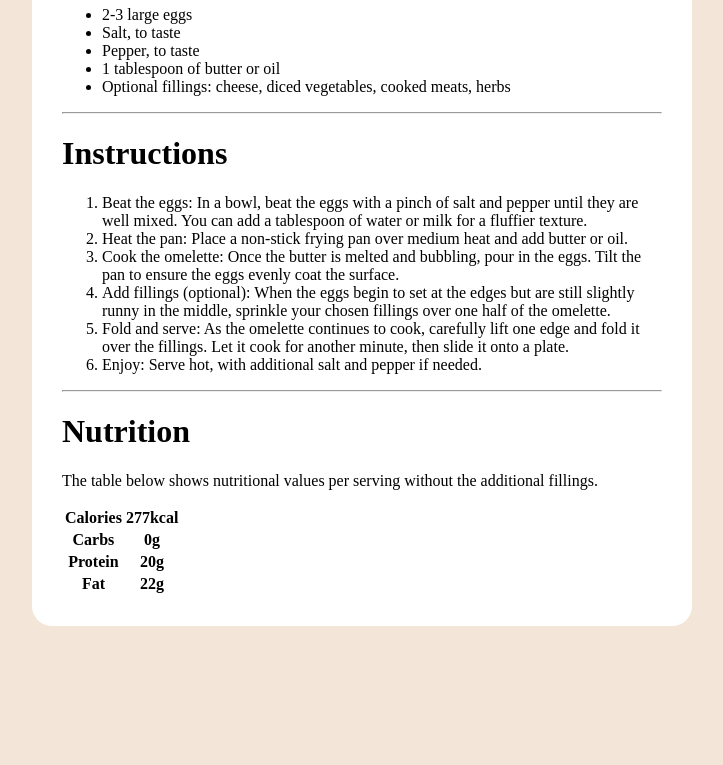
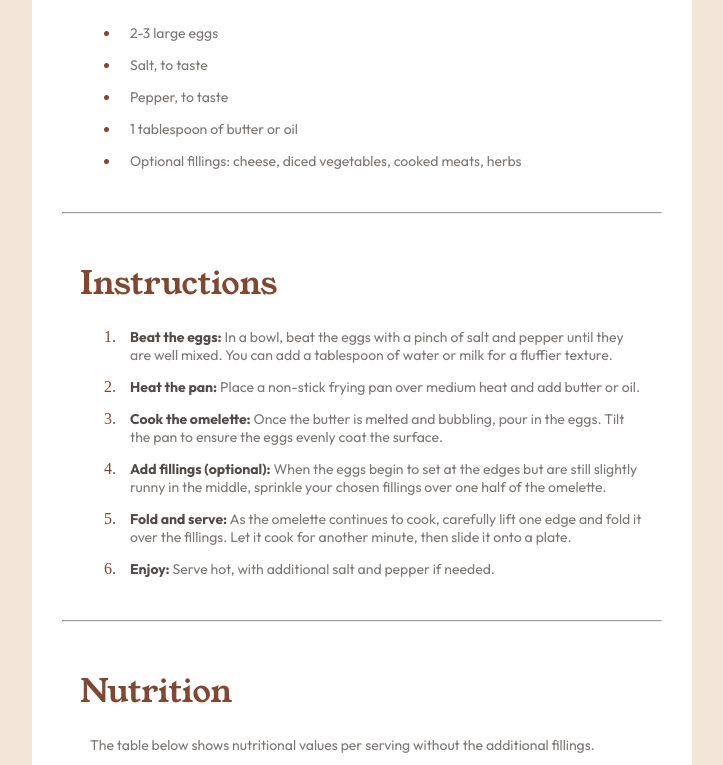
Before and after one commit to amirsoleimani7/recipe-page, a plain HTML site: page index.html in a window 1280 px wide. Shown: the part 749-1514 px from the top of the page, without its empty margins (278-1001 px from the left). Before the commit the page ends 1383 px from the top, so only its background shows below. Drawn offline with Linux system fonts and the light colour scheme.

Commit message:
instruction part added

```diff
--- a/index.html
+++ b/index.html
@@ -29,65 +29,72 @@
     <div class="ingredients">
         <h1 id="ingredients_header">Ingredients</h1>
         <ul>
-          <li>2-3 large eggs</li>
-          <li>Salt, to taste</li>
-          <li>Pepper, to taste</li>
-          <li>1 tablespoon of butter or oil</li>
-          <li>Optional fillings: cheese, diced vegetables, cooked meats, herbs</li>
+          <li><p>2-3 large eggs</p></li>
+          <li><p>Salt, to taste<p></li>
+          <li><p>Pepper, to taste</p></li>
+          <li><p>1 tablespoon of butter or oil</p></li>
+          <li><p>Optional fillings: cheese, diced vegetables, cooked meats, herbs</p></li>
         </ul>
       </div>
       <hr>
       <div class="Instructions">
         <h1 id="Instructions_header">Instructions</h1>
-        <ol>
+        <ol id="Instruction_list">
           <li>
-              Beat the eggs: In a bowl, beat the eggs with a pinch of salt and pepper until they are well mixed.
-              You can add a tablespoon of water or milk for a fluffier texture.
+              <p>
+                <span class="Instructions_list_item">Beat the eggs:</span> In a bowl, beat the eggs with a pinch of salt and pepper until they are well mixed.
+                You can add a tablespoon of water or milk for a fluffier texture.
+              </p>
           </li>
           <li>
-              Heat the pan: Place a non-stick frying pan over medium heat and add butter or oil.
+              <p><span class="Instructions_list_item">Heat the pan:</span> Place a non-stick frying pan over medium heat and add butter or oil.</p>
           </li>
           <li>
-              Cook the omelette: Once the butter is melted and bubbling, pour in the eggs. Tilt the pan to ensure
-              the eggs evenly coat the surface.
+              <p>
+                <span class="Instructions_list_item">Cook the omelette:</span> Once the butter is melted and bubbling, pour in the eggs. Tilt the pan to ensure
+                the eggs evenly coat the surface.
+              </p>
           </li>
           <li>
-              Add fillings (optional): When the eggs begin to set at the edges but are still slightly runny in the
-              middle, sprinkle your chosen fillings over one half of the omelette.
+              <p>
+                <span class="Instructions_list_item">Add fillings (optional):</span> When the eggs begin to set at the edges but are still slightly runny in the
+                middle, sprinkle your chosen fillings over one half of the omelette.
+              </p>
           </li>
           <li>
-              Fold and serve: As the omelette continues to cook, carefully lift one edge and fold it over the
-              fillings. Let it cook for another minute, then slide it onto a plate.
+              <p>
+                <span class="Instructions_list_item">Fold and serve:</span> As the omelette continues to cook, carefully lift one edge and fold it over the
+                fillings. Let it cook for another minute, then slide it onto a plate.
+              </p>
           </li>
           <li>
-              Enjoy: Serve hot, with additional salt and pepper if needed.
+              <p><span class="Instructions_list_item">Enjoy:</span> Serve hot, with additional salt and pepper if needed.</p>
           </li>
         </ol>
       </div>
       <hr>
       <div class="Nutrition">
         <h1 id="Nutrition_header">Nutrition</h1>
-        <p> The table below shows nutritional values per serving without the additional fillings.</p>
+        <p id="Nutrition_description">The table below shows nutritional values per serving without the additional fillings.</p>
         <table>
           <tr>
-            <th>Calories</th>
-            <th>277kcal</th>
+            <th id="left_item">Calories</th>
+            <th id="right_item">277kcal</th>
           </tr>
           <tr>
-            <th>Carbs</th>
-            <th>0g</th>
+            <th id="left_item">Carbs</th>
+            <th id="right_item">0g</th>
           </tr>
           <tr>
-            <th>Protein</th>
-            <th>20g</th>
+            <th id="left_item">Protein</th>
+            <th id="right_item">20g</th>
           </tr>
           <tr>
-            <th>Fat</th>
-            <th>22g</th>
+            <th id="left_item">Fat</th>
+            <th id="right_item">22g</th>
           </tr>
         </table>
       </div>
   </div>
-
 </body>
 </html>
--- a/styles.css
+++ b/styles.css
@@ -60,8 +60,77 @@ body{
 
 
 /* ingredients */
+.ingredients {
+    padding: 3%;
+}
+
 #ingredients_header {
     font-family: 'young serif';
     font-weight: 400;
     color: #824731;
 }
+
+.ingredients li {
+    color: #824731;
+}
+
+.ingredients p {
+    color: #7D7773;
+    font-family: 'outfit';
+    font-size: 14px;
+    margin-left: 10px;
+}
+
+hr{
+    background-color: #7D7773;
+}
+
+
+/*instrcutions*/
+.Instructions {
+    padding: 3%;
+}
+
+#Instructions_header {
+    font-family: 'young serif';
+    font-weight: 400;
+    color: #824731;
+}
+
+.Instructions #Instruction_list li {
+    color: #824731;
+}
+
+
+.Instructions #Instruction_list .Instructions_list_item {
+    color: #544A48;
+    font-weight: 700;
+    font-size: 14px;
+}
+
+
+.Instructions p {
+    color: #7D7773;
+    font-family: 'outfit';
+    font-size: 14px;
+    margin-left: 10px;
+}
+
+/*Nutrition */
+.Nutrition {
+    padding: 3%;
+}
+
+#Nutrition_header {
+    font-family: 'young serif';
+    font-weight: 400;
+    color: #824731;
+}
+
+
+#Nutrition_description {
+    color: #7D7773;
+    font-family: 'outfit';
+    font-size: 14px;
+    margin-left: 10px;
+}
```
